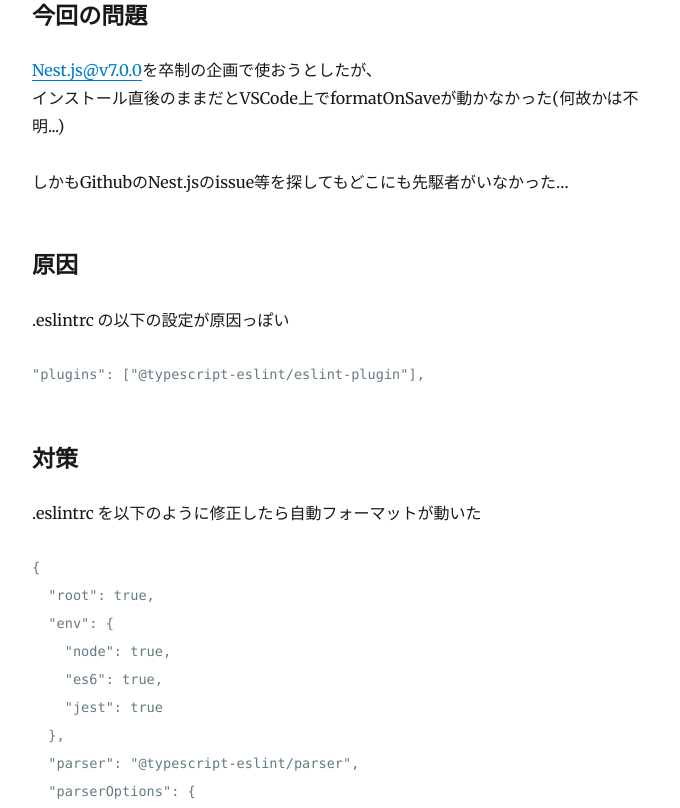
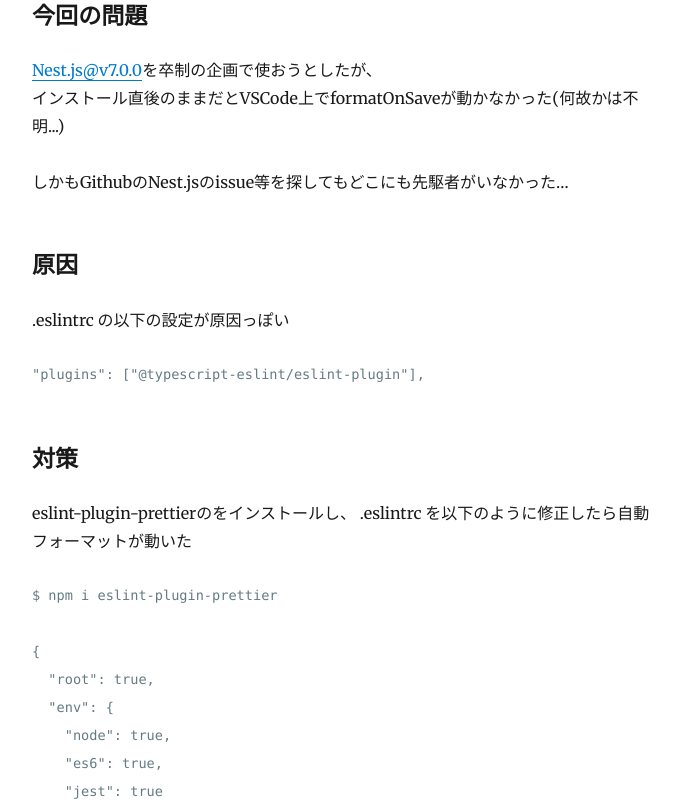
Before and after one commit to shzawa/gatsby_sandbox, a Gatsby site: page /201023/ in a window 1280 px wide. Shown: the part 356-1164 px from the top of the page, without its empty margins (293-973 px from the left). Built offline with nearby package versions, Linux system fonts and the light colour scheme; Gatsby itself is replaced by a stand-in of ours; some packages are replaced by stand-ins of ours; code samples lack their colours.

Commit message:
update: 201023.md

````diff
--- a/content/blog/201023.md
+++ b/content/blog/201023.md
@@ -21,7 +21,12 @@
 
 ### 対策
 
+eslint-plugin-prettierのをインストールし、
 .eslintrc を以下のように修正したら自動フォーマットが動いた
+
+```zsh
+$ npm i eslint-plugin-prettier
+```
 
 ```json:title=.eslintrc
 {
````
